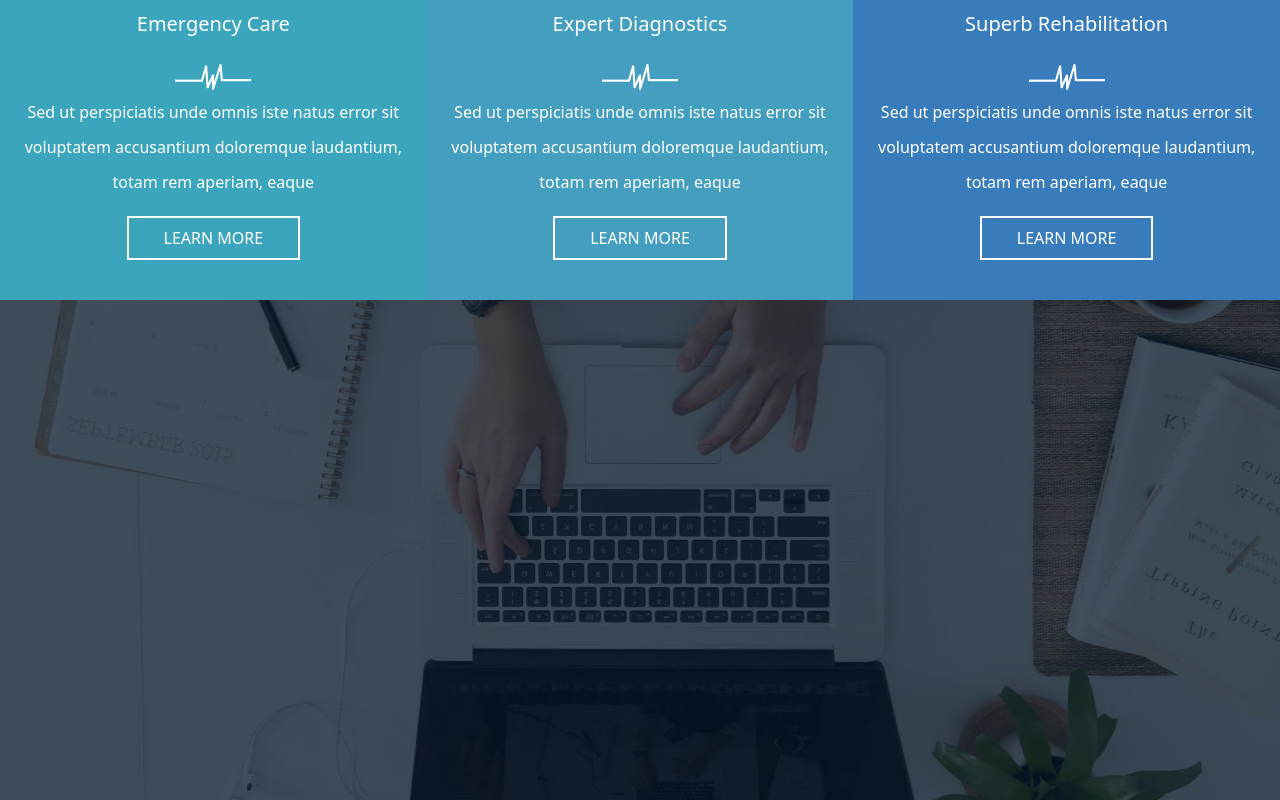
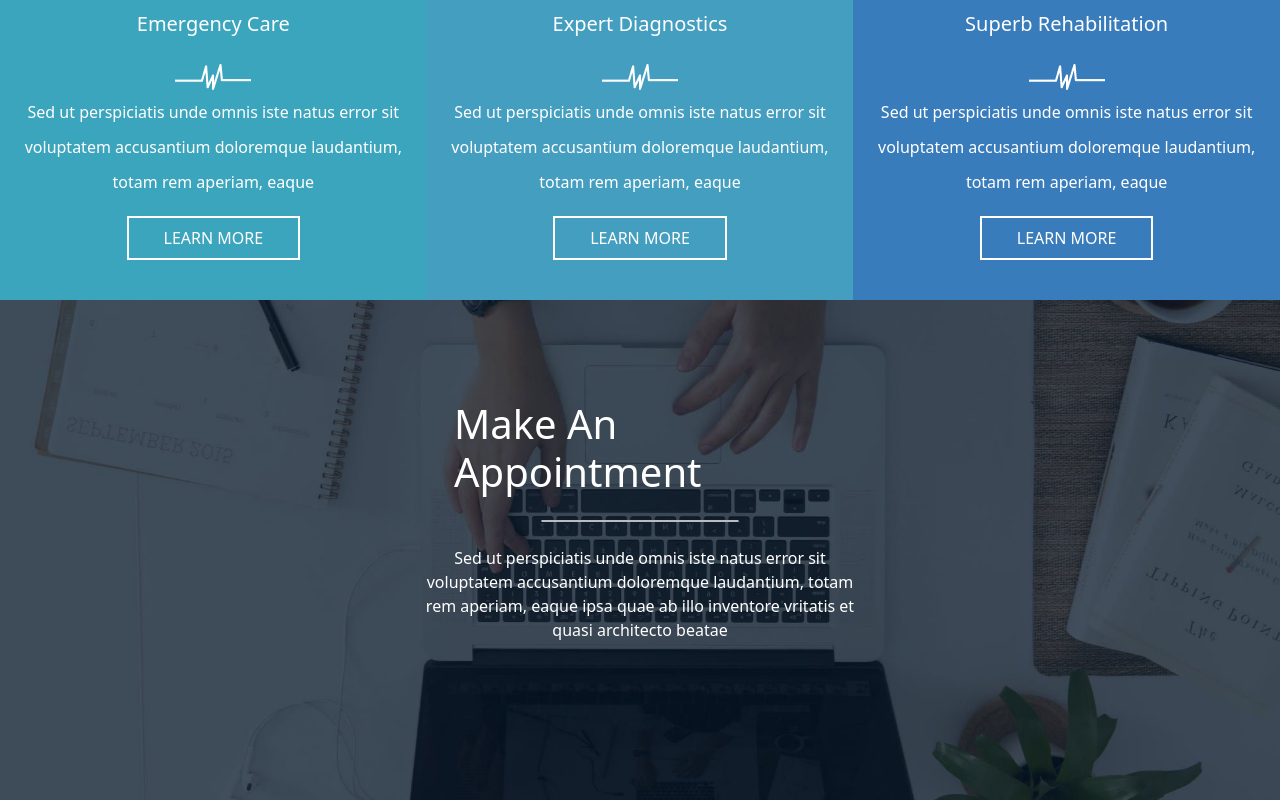
Before and after one commit to WalterFrongia/proj-html-vuejs, a Vue app: page / in a window 1280 px wide. Shown: the part 5199-5999 px from the top of the page. Built offline with nearby package versions, Linux system fonts and the light colour scheme.

Commit message:
Implementato titolo con barra e descrizione in Appointment component

```diff
--- a/src/components/Appointment.vue
+++ b/src/components/Appointment.vue
@@ -1,7 +1,22 @@
 <template>
     <div id="my-wrapping-appointment-section">
         <div id="my-appointment-section">
-
+            <div class="row d-flex justify-content-center">
+                <div class="col-6">
+                    <h1>Make An Appointment</h1>
+                </div>
+            </div>
+            <div class="row d-flex justify-content-center pt-3 pb-4">
+                <div class="col-3 my-line"></div>
+            </div>
+            <div class="row d-flex justify-content-center">
+                <div class="col-7 text-center">
+                    <p>Sed ut perspiciatis unde omnis iste natus error sit voluptatem accusantium doloremque
+                        laudantium, totam rem aperiam, eaque ipsa quae ab illo inventore vritatis et quasi
+                        architecto beatae
+                    </p>
+                </div>
+            </div>
         </div>
     </div>
 </template>
@@ -22,6 +37,16 @@ export default {
     background-position: center;
 }
 #my-appointment-section{
+    margin:auto;
+    width:$primaryWidth;
+
     height: 500px;
+    color:white;
+    padding-top:100px;
+}
+
+.my-line{
+    border:1px solid #bcbcbd;
+    border-radius: 10px;
 }
 </style>
```
